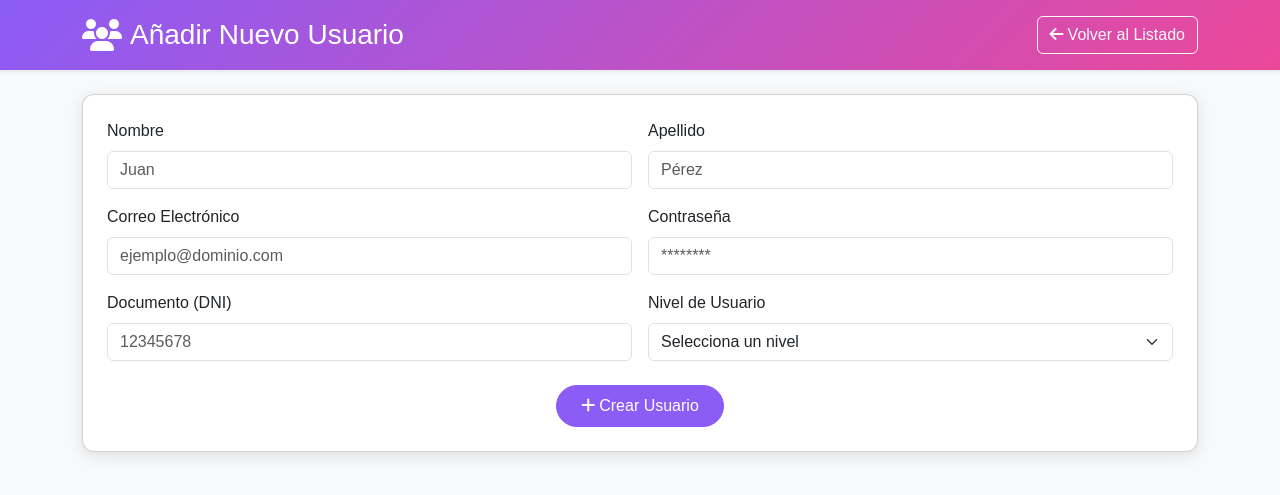
After one commit to lenoilrtk/jardin, a PHP site: page /ABM/agregarUsuario.php in a window 1280 px wide. The commit adds this page. Shown: the top 495 px of the page. Run offline with PHP 8.4, Linux system fonts and the light colour scheme.

Commit message:
mini cambios

```diff
--- /dev/null
+++ b/ABM/agregarUsuario.php
@@ -0,0 +1,194 @@
+<?php
+// agregarUsuario.php
+session_start();
+include 'conex.php'; // Ajusta la ruta si tu archivo está en otra carpeta
+
+$error   = '';
+$success = '';
+
+if ($_SERVER['REQUEST_METHOD'] === 'POST') {
+    // Recopilar y sanitizar datos
+    $nombre    = $conn->real_escape_string(trim($_POST['nombre']));
+    $apellido  = $conn->real_escape_string(trim($_POST['apellido']));
+    $correo    = $conn->real_escape_string(trim($_POST['correo']));
+    $password  = $conn->real_escape_string(trim($_POST['password']));
+    $nivel     = (int) $_POST['nivel'];
+    $documento = $conn->real_escape_string(trim($_POST['documento']));
+
+    // Validaciones básicas
+    if (empty($nombre) || empty($apellido) || empty($correo) || empty($password) || empty($nivel) || empty($documento)) {
+        $error = 'Todos los campos son obligatorios.';
+    } elseif (!filter_var($correo, FILTER_VALIDATE_EMAIL)) {
+        $error = 'El correo ingresado no es válido.';
+    } else {
+        // Verificar que no exista otro usuario con el mismo correo
+        $checkSql  = "SELECT usuario_id FROM usuarios WHERE correo = '$correo' LIMIT 1";
+        $checkRes  = $conn->query($checkSql);
+        if ($checkRes && $checkRes->num_rows > 0) {
+            $error = 'Ya existe un usuario registrado con ese correo.';
+        } else {
+            // Insertar nuevo usuario
+            $insertSql = "
+                INSERT INTO usuarios (nombre, apellido, correo, contraseña, nivel, documento)
+                VALUES ('$nombre', '$apellido', '$correo', '$password', $nivel, '$documento')
+            ";
+            if ($conn->query($insertSql)) {
+                $success = 'Usuario agregado correctamente.';
+                // Redirigir de vuelta al listado tras 2 segundos
+                header("refresh:2; url=ABM_user.php");
+            } else {
+                $error = 'Error al insertar el usuario: ' . $conn->error;
+            }
+        }
+    }
+}
+?>
+<!DOCTYPE html>
+<html lang="es">
+<head>
+    <meta charset="UTF-8">
+    <meta name="viewport" content="width=device-width, initial-scale=1.0">
+    <title>Añadir Usuario - ABM</title>
+    <!-- Bootstrap CSS -->
+    <link href="https://cdn.jsdelivr.net/npm/bootstrap@5.3.0/dist/css/bootstrap.min.css" rel="stylesheet">
+    <!-- Font Awesome -->
+    <link rel="stylesheet" href="https://cdnjs.cloudflare.com/ajax/libs/font-awesome/6.4.0/css/all.min.css">
+    <style>
+        /* ==============================
+           PALETA DE COLORES PERSONALIZADA
+           ============================== */
+        .header-gradient {
+            background: linear-gradient(135deg, #8b5cf6 0%, #ec4899 100%);
+        }
+        .text-purple {
+            color: #8b5cf6 !important;
+        }
+        .text-purple-dark {
+            color: #6d28d9 !important;
+        }
+        .btn-purple {
+            background-color: #8b5cf6;
+            border-color: #8b5cf6;
+            color: white;
+        }
+        .btn-purple:hover {
+            background-color: #7c3aed;
+            border-color: #7c3aed;
+            color: white;
+        }
+        body {
+            background-color: #f8f9fa;
+            font-family: Arial, sans-serif;
+        }
+        .form-card {
+            border-radius: 12px;
+            box-shadow: 0 4px 15px rgba(0,0,0,0.1);
+            overflow: hidden;
+        }
+    </style>
+</head>
+<body>
+    <!-- Header -->
+    <header class="header-gradient py-3 mb-4 shadow-sm">
+        <div class="container d-flex align-items-center">
+            <i class="fas fa-users fa-2x me-2 text-white"></i>
+            <h1 class="h3 text-white mb-0">Añadir Nuevo Usuario</h1>
+            <div class="ms-auto">
+                <a href="ABM_user.php" class="btn btn-outline-light">
+                    <i class="fas fa-arrow-left me-1"></i>Volver al Listado
+                </a>
+            </div>
+        </div>
+    </header>
+
+    <div class="container">
+        <?php if ($error): ?>
+            <div class="alert alert-danger text-center"><?= htmlspecialchars($error) ?></div>
+        <?php elseif ($success): ?>
+            <div class="alert alert-success text-center"><?= htmlspecialchars($success) ?></div>
+        <?php endif; ?>
+
+        <div class="card form-card mb-5">
+            <div class="card-body p-4">
+                <form method="POST" action="agregarUsuario.php">
+                    <div class="row g-3">
+                        <div class="col-md-6">
+                            <label for="nombre" class="form-label fw-medium">Nombre</label>
+                            <input
+                                type="text"
+                                id="nombre"
+                                name="nombre"
+                                class="form-control"
+                                placeholder="Juan"
+                                value="<?= isset($_POST['nombre']) ? htmlspecialchars($_POST['nombre']) : '' ?>"
+                                required>
+                        </div>
+                        <div class="col-md-6">
+                            <label for="apellido" class="form-label fw-medium">Apellido</label>
+                            <input
+                                type="text"
+                                id="apellido"
+                                name="apellido"
+                                class="form-control"
+                                placeholder="Pérez"
+                                value="<?= isset($_POST['apellido']) ? htmlspecialchars($_POST['apellido']) : '' ?>"
+                                required>
+                        </div>
+                        <div class="col-md-6">
+                            <label for="correo" class="form-label fw-medium">Correo Electrónico</label>
+                            <input
+                                type="email"
+                                id="correo"
+                                name="correo"
+                                class="form-control"
+                                placeholder="ejemplo@dominio.com"
+                                value="<?= isset($_POST['correo']) ? htmlspecialchars($_POST['correo']) : '' ?>"
+                                required>
+                        </div>
+                        <div class="col-md-6">
+                            <label for="password" class="form-label fw-medium">Contraseña</label>
+                            <input
+                                type="password"
+                                id="password"
+                                name="password"
+                                class="form-control"
+                                placeholder="********"
+                                required>
+                        </div>
+                        <div class="col-md-6">
+                            <label for="documento" class="form-label fw-medium">Documento (DNI)</label>
+                            <input
+                                type="text"
+                                id="documento"
+                                name="documento"
+                                class="form-control"
+                                placeholder="12345678"
+                                value="<?= isset($_POST['documento']) ? htmlspecialchars($_POST['documento']) : '' ?>"
+                                pattern="[0-9]{6,10}"
+                                required>
+                        </div>
+                        <div class="col-md-6">
+                            <label for="nivel" class="form-label fw-medium">Nivel de Usuario</label>
+                            <select id="nivel" name="nivel" class="form-select" required>
+                                <option value="">Selecciona un nivel</option>
+                                <option value="1" <?= (isset($_POST['nivel']) && $_POST['nivel']=='1') ? 'selected' : '' ?>>1 - Básico</option>
+                                <option value="2" <?= (isset($_POST['nivel']) && $_POST['nivel']=='2') ? 'selected' : '' ?>>2 - Encargado</option>
+                                <option value="3" <?= (isset($_POST['nivel']) && $_POST['nivel']=='3') ? 'selected' : '' ?>>3 - Administrador</option>
+                            </select>
+                        </div>
+                    </div>
+
+                    <div class="text-center mt-4">
+                        <button type="submit" class="btn btn-purple px-4 py-2 rounded-pill">
+                            <i class="fas fa-plus me-1"></i>Crear Usuario
+                        </button>
+                    </div>
+                </form>
+            </div>
+        </div>
+    </div>
+
+    <!-- Bootstrap JS Bundle -->
+    <script src="https://cdn.jsdelivr.net/npm/bootstrap@5.3.0/dist/js/bootstrap.bundle.min.js"></script>
+</body>
+</html>
```
Also changed, not shown: ABM/ABM_user.php (+4 -4 lines).
